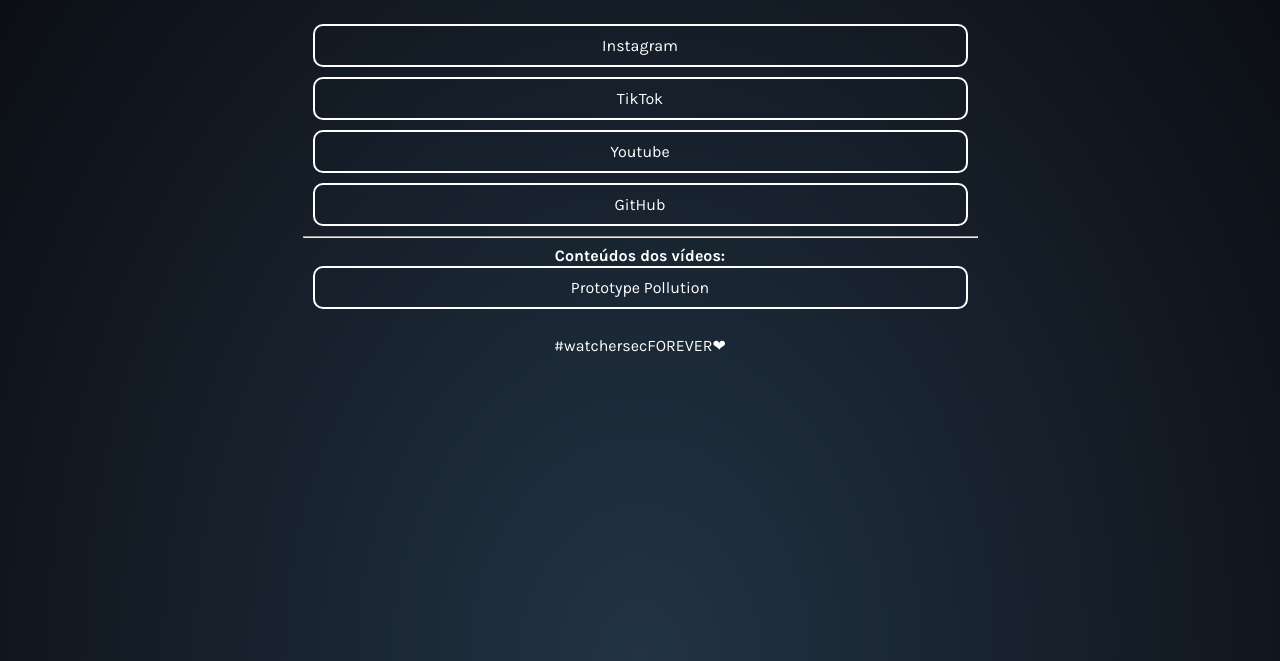
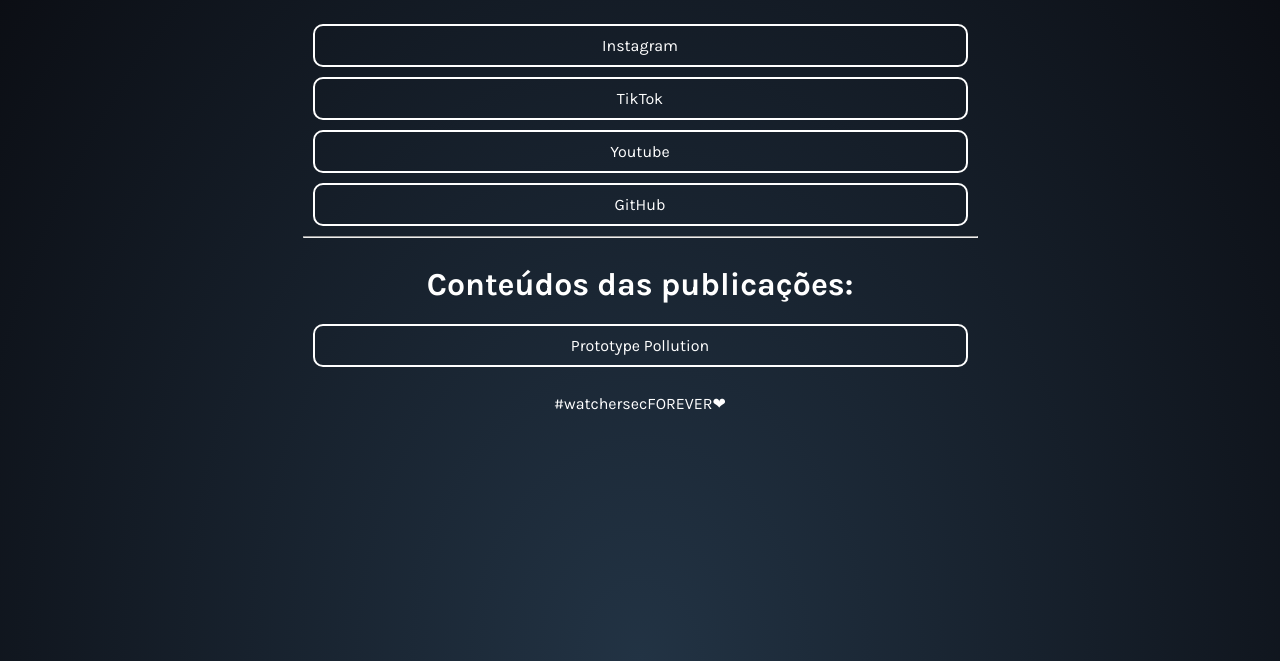
Before and after one commit to watchersec/watchersec, a plain HTML site: page index.html in a window 1280 px wide. Shown: the part 179-840 px from the top of the page. Drawn offline with Linux system fonts and the light colour scheme.

Commit message:
Update index.html

```diff
--- a/index.html
+++ b/index.html
@@ -60,9 +60,11 @@
         GitHub
       </a>
       <hr>
-    <div id="userName">
-      Conteúdos dos vídeos:
+      <br>
+    <div id="videocontent">
+      Conteúdos das publicações:
     </div>
+    <br>
       <a class="link" href="https://tinyurl.com/prototype-pollution-watchersec" target="_blank">
         Prototype Pollution
       </a>
```
